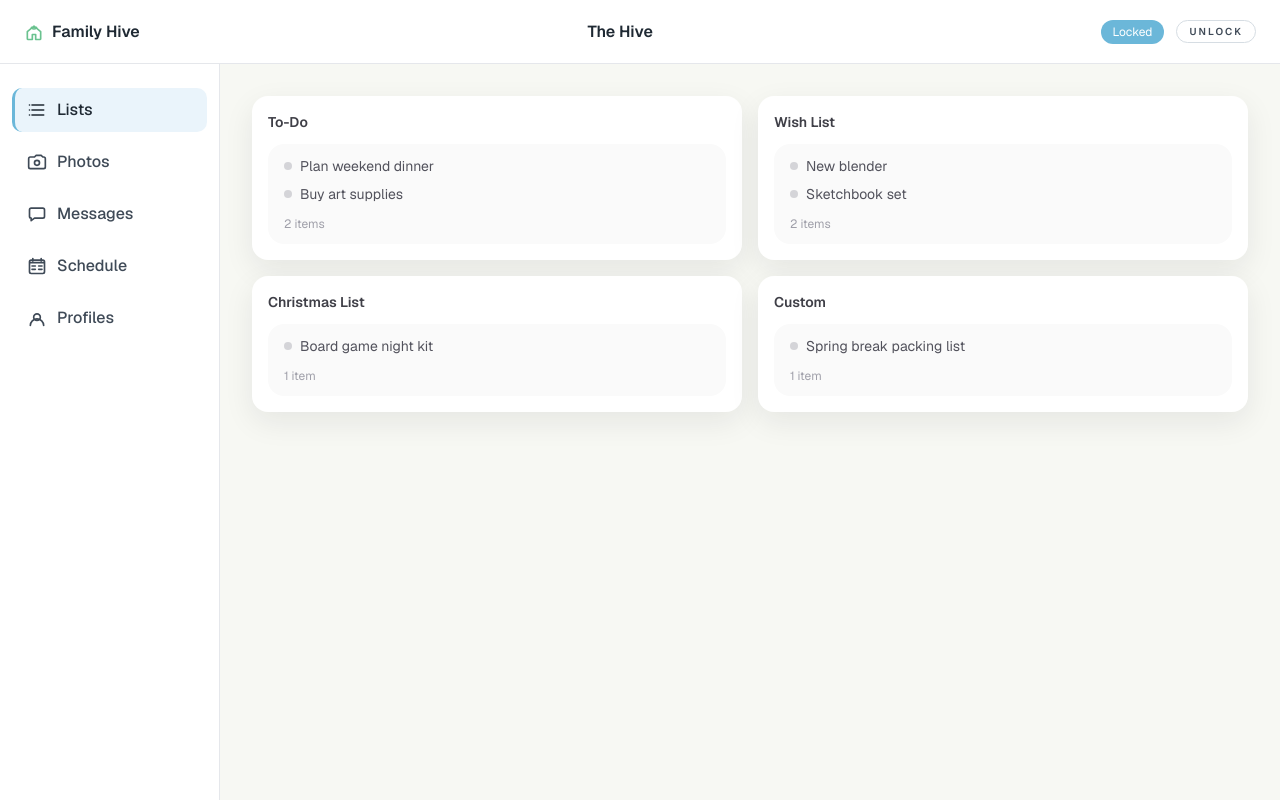
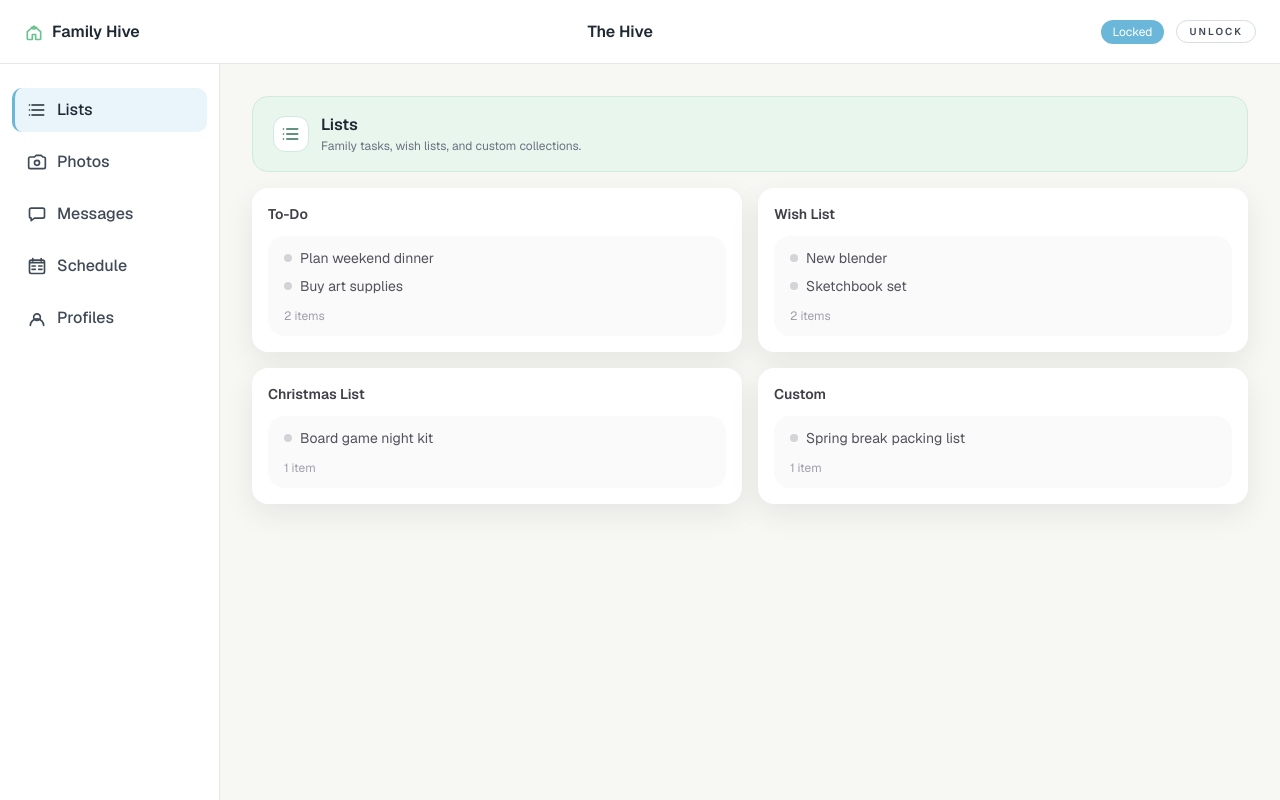
Before and after one commit to joeybukowski3/FamilyApp, a Next.js app in the folder family-hive-app/: page /lists in a window 1280 px wide. Built offline with nearby package versions, Linux system fonts and the light colour scheme.

Commit message:
Polish: page accents + richer spring palette

```diff
--- /dev/null
+++ b/family-hive-app/app/components/PageHeader.tsx
@@ -0,0 +1,36 @@
+import type { ReactNode } from "react";
+
+type Accent = "mint" | "sky" | "coral" | "lavender" | "sun";
+
+type Props = {
+  title: string;
+  subtitle?: string;
+  icon?: ReactNode;
+  accent?: Accent;
+  right?: ReactNode;
+};
+
+export default function PageHeader({
+  title,
+  subtitle,
+  icon,
+  accent,
+  right,
+}: Props) {
+  const accentClass = accent ? `accent-${accent}` : "";
+
+  return (
+    <div className={`pageHeader ${accentClass}`}>
+      <div className="pageHeaderLeft">
+        {icon ? <span className="pageHeaderIcon">{icon}</span> : null}
+        <div>
+          <div className="pageHeaderTitle">{title}</div>
+          {subtitle ? (
+            <div className="pageHeaderSubtitle">{subtitle}</div>
+          ) : null}
+        </div>
+      </div>
+      {right ? <div className="pageHeaderRight">{right}</div> : null}
+    </div>
+  );
+}
--- a/family-hive-app/app/globals.css
+++ b/family-hive-app/app/globals.css
@@ -12,6 +12,11 @@
   --accentTint: #e9f7f0;
   --accent2Tint: #eaf4fb;
   --accent3Tint: #fdecec;
+  --accent-tint: var(--accentTint);
+  --accent-border: #cfeadd;
+  --accent-text: #2f7a5a;
+  --accent-btn: var(--accent);
+  --accent-btn-hover: #57a87d;
   --background: var(--bg);
   --foreground: var(--text);
 }
@@ -190,3 +195,102 @@ body {
   background: var(--accent2);
   color: #ffffff;
 }
+
+.btnAccent {
+  background: var(--accent-btn);
+  color: #ffffff;
+}
+
+.btnAccent:hover {
+  background: var(--accent-btn-hover);
+}
+
+.btnAccent:disabled {
+  background: #cfd8d3;
+  color: #f9fafb;
+}
+
+.accent-mint {
+  --accent-tint: #e8f6ee;
+  --accent-border: #cfeadf;
+  --accent-text: #2f6f57;
+  --accent-btn: #62ba8a;
+  --accent-btn-hover: #54a77a;
+}
+
+.accent-sky {
+  --accent-tint: #eaf4fb;
+  --accent-border: #cfe3f3;
+  --accent-text: #2f6f8b;
+  --accent-btn: #64b3d4;
+  --accent-btn-hover: #55a2c2;
+}
+
+.accent-coral {
+  --accent-tint: #fdecec;
+  --accent-border: #f8d2d2;
+  --accent-text: #8c3b45;
+  --accent-btn: #f08a8a;
+  --accent-btn-hover: #df7777;
+}
+
+.accent-lavender {
+  --accent-tint: #f1effd;
+  --accent-border: #dad6fb;
+  --accent-text: #5b52a6;
+  --accent-btn: #9b8fe8;
+  --accent-btn-hover: #8a7dd8;
+}
+
+.accent-sun {
+  --accent-tint: #fff6e1;
+  --accent-border: #f7e0b5;
+  --accent-text: #7a5a1a;
+  --accent-btn: #f3b44a;
+  --accent-btn-hover: #e2a43b;
+}
+
+.pageHeader {
+  display: flex;
+  align-items: center;
+  justify-content: space-between;
+  gap: 16px;
+  padding: 16px 20px;
+  border-radius: 16px;
+  background: var(--accent-tint);
+  border: 1px solid var(--accent-border);
+}
+
+.pageHeaderLeft {
+  display: flex;
+  align-items: center;
+  gap: 12px;
+}
+
+.pageHeaderIcon {
+  width: 36px;
+  height: 36px;
+  border-radius: 12px;
+  border: 1px solid var(--accent-border);
+  background: #ffffff;
+  display: inline-flex;
+  align-items: center;
+  justify-content: center;
+  color: var(--accent-text);
+}
+
+.pageHeaderIcon svg {
+  width: 20px;
+  height: 20px;
+}
+
+.pageHeaderTitle {
+  font-size: 16px;
+  font-weight: 600;
+  color: var(--text);
+}
+
+.pageHeaderSubtitle {
+  font-size: 12px;
+  color: var(--muted);
+}
--- a/family-hive-app/app/lists/[listId]/page.tsx
+++ b/family-hive-app/app/lists/[listId]/page.tsx
@@ -133,7 +133,8 @@ export default function ListDetailPage() {
 
   return (
     <ShellFrame>
-      <Card>
+      <div className="accent-mint">
+        <Card>
         <div className="flex flex-wrap items-start justify-between gap-4">
           <div>
             <div className="text-sm font-semibold text-zinc-700">
@@ -159,7 +160,7 @@ export default function ListDetailPage() {
             <button
               type="button"
               onClick={handleAddItem}
-              className="btnPrimary rounded-full px-4 py-2 text-xs font-semibold uppercase tracking-[0.2em]"
+              className="btnAccent rounded-full px-4 py-2 text-xs font-semibold uppercase tracking-[0.2em]"
               disabled={!canEdit}
             >
               Add Item
@@ -225,7 +226,8 @@ export default function ListDetailPage() {
             );
           })}
         </div>
-      </Card>
+        </Card>
+      </div>
     </ShellFrame>
   );
 }
--- a/family-hive-app/app/lists/page.tsx
+++ b/family-hive-app/app/lists/page.tsx
@@ -3,6 +3,7 @@
 import Link from "next/link";
 import { useEffect, useState } from "react";
 import Card from "@/app/components/Card";
+import PageHeader from "@/app/components/PageHeader";
 import ShellFrame from "@/app/components/ShellFrame";
 import { getSeedLists, hydrateLists, ListsState } from "@/app/lib/listsStore";
 
@@ -15,6 +16,24 @@ export default function ListsPage() {
 
   return (
     <ShellFrame>
+      <div className="space-y-4 accent-mint">
+        <PageHeader
+          title="Lists"
+          subtitle="Family tasks, wish lists, and custom collections."
+          accent="mint"
+          icon={
+            <svg viewBox="0 0 24 24" aria-hidden="true">
+              <path
+                d="M7 6h13M7 12h13M7 18h13M3 6h.01M3 12h.01M3 18h.01"
+                fill="none"
+                stroke="currentColor"
+                strokeWidth="2"
+                strokeLinecap="round"
+              />
+            </svg>
+          }
+        />
+
         <div className="grid gap-4 lg:grid-cols-2">
           {lists.groups.map((group) => {
             const items = lists.items.filter((item) => item.listId === group.id);
@@ -46,6 +65,7 @@ export default function ListsPage() {
             );
           })}
         </div>
+      </div>
     </ShellFrame>
   );
 }
--- a/family-hive-app/app/messages/page.tsx
+++ b/family-hive-app/app/messages/page.tsx
@@ -2,6 +2,7 @@
 
 import { useEffect, useMemo, useState } from "react";
 import Card from "@/app/components/Card";
+import PageHeader from "@/app/components/PageHeader";
 import ShellFrame from "@/app/components/ShellFrame";
 import {
   familyMembers,
@@ -80,7 +81,25 @@ export default function MessagesPage() {
 
   return (
     <ShellFrame>
-      <Card title="Messages">
+      <div className="space-y-4 accent-sky">
+        <PageHeader
+          title="Messages"
+          subtitle="Quick updates for the whole family."
+          accent="sky"
+          icon={
+            <svg viewBox="0 0 24 24" aria-hidden="true">
+              <path
+                d="M5 5h14a2 2 0 0 1 2 2v8a2 2 0 0 1-2 2H9l-4 3v-3H5a2 2 0 0 1-2-2V7a2 2 0 0 1 2-2Z"
+                fill="none"
+                stroke="currentColor"
+                strokeWidth="2"
+                strokeLinejoin="round"
+              />
+            </svg>
+          }
+        />
+
+        <Card>
           <div className="space-y-4">
             <div className="space-y-3 rounded-2xl bg-zinc-50 px-4 py-4">
               <label className="text-xs font-semibold uppercase tracking-[0.2em] text-zinc-400">
@@ -102,7 +121,7 @@ export default function MessagesPage() {
                 <button
                   type="button"
                   onClick={handlePost}
-                className="btnPrimary rounded-full px-5 py-2 text-xs font-semibold uppercase tracking-[0.2em]"
+                  className="btnAccent rounded-full px-5 py-2 text-xs font-semibold uppercase tracking-[0.2em]"
                 >
                   Post
                 </button>
@@ -139,6 +158,7 @@ export default function MessagesPage() {
             </div>
           </div>
         </Card>
+      </div>
     </ShellFrame>
   );
 }
--- a/family-hive-app/app/profiles/page.tsx
+++ b/family-hive-app/app/profiles/page.tsx
@@ -2,13 +2,38 @@
 
 import Link from "next/link";
 import Card from "@/app/components/Card";
+import PageHeader from "@/app/components/PageHeader";
 import ShellFrame from "@/app/components/ShellFrame";
 import { familyMembers } from "@/app/lib/mockData";
 
 export default function ProfilesPage() {
   return (
     <ShellFrame>
-      <Card title="Profiles">
+      <div className="space-y-4 accent-lavender">
+        <PageHeader
+          title="Profiles"
+          subtitle="Family members and their status notes."
+          accent="lavender"
+          icon={
+            <svg viewBox="0 0 24 24" aria-hidden="true">
+              <path
+                d="M16 11a4 4 0 1 1-8 0 4 4 0 0 1 8 0Z"
+                fill="none"
+                stroke="currentColor"
+                strokeWidth="2"
+              />
+              <path
+                d="M4 21a8 8 0 0 1 16 0"
+                fill="none"
+                stroke="currentColor"
+                strokeWidth="2"
+                strokeLinecap="round"
+              />
+            </svg>
+          }
+        />
+
+        <Card>
           <div className="space-y-3">
             {familyMembers.map((member) => (
               <Link
@@ -29,6 +54,7 @@ export default function ProfilesPage() {
             ))}
           </div>
         </Card>
+      </div>
     </ShellFrame>
   );
 }
--- a/family-hive-app/app/schedule/page.tsx
+++ b/family-hive-app/app/schedule/page.tsx
@@ -3,6 +3,7 @@
 import Link from "next/link";
 import { useEffect, useMemo, useState } from "react";
 import Card from "@/app/components/Card";
+import PageHeader from "@/app/components/PageHeader";
 import ShellFrame from "@/app/components/ShellFrame";
 import { familyMembers } from "@/app/lib/mockData";
 import {
@@ -90,7 +91,35 @@ export default function SchedulePage() {
 
   return (
     <ShellFrame>
-      <div className="space-y-4">
+      <div className="space-y-4 accent-sun">
+        <PageHeader
+          title="Schedule"
+          subtitle="Upcoming family plans and reminders."
+          accent="sun"
+          icon={
+            <svg viewBox="0 0 24 24" aria-hidden="true">
+              <path
+                d="M7 3v3M17 3v3M4 8h16M6 12h4m4 0h4M6 16h4m4 0h4"
+                fill="none"
+                stroke="currentColor"
+                strokeWidth="2"
+                strokeLinecap="round"
+              />
+              <rect
+                x="3"
+                y="5"
+                width="18"
+                height="16"
+                rx="2"
+                ry="2"
+                fill="none"
+                stroke="currentColor"
+                strokeWidth="2"
+              />
+            </svg>
+          }
+        />
+
         <Card title="Add Event">
           {canEdit ? (
             <div className="space-y-3">
@@ -131,7 +160,7 @@ export default function SchedulePage() {
                 <button
                   type="button"
                   onClick={handleAddEvent}
-                  className="btnPrimary rounded-full px-5 py-2 text-xs font-semibold uppercase tracking-[0.2em]"
+                  className="btnAccent rounded-full px-5 py-2 text-xs font-semibold uppercase tracking-[0.2em]"
                 >
                   Add Event
                 </button>
```
Also changed, not shown: family-hive-app/app/photos/page.tsx (+34 -16 lines). Lines whose indentation alone changed are shown as unchanged.
